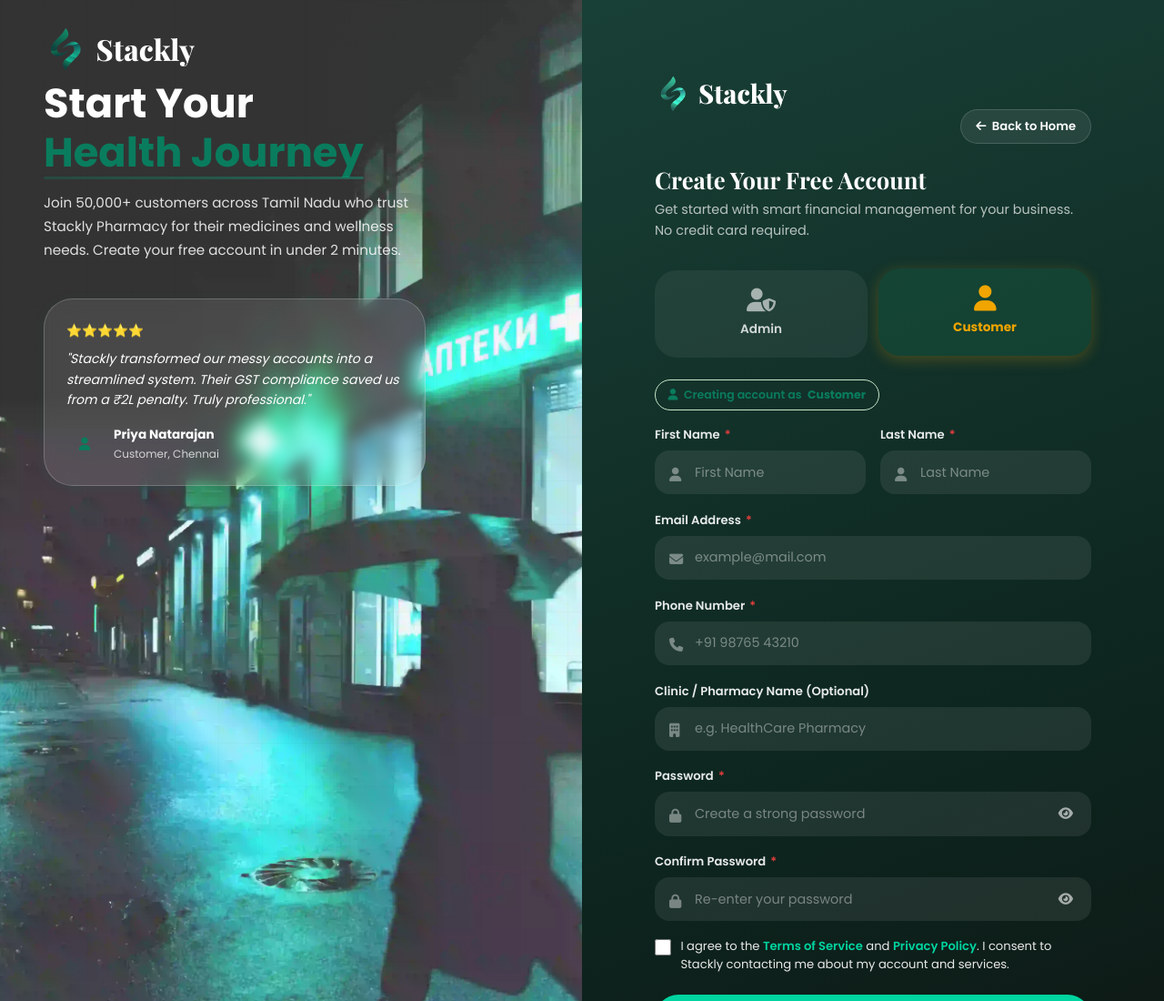
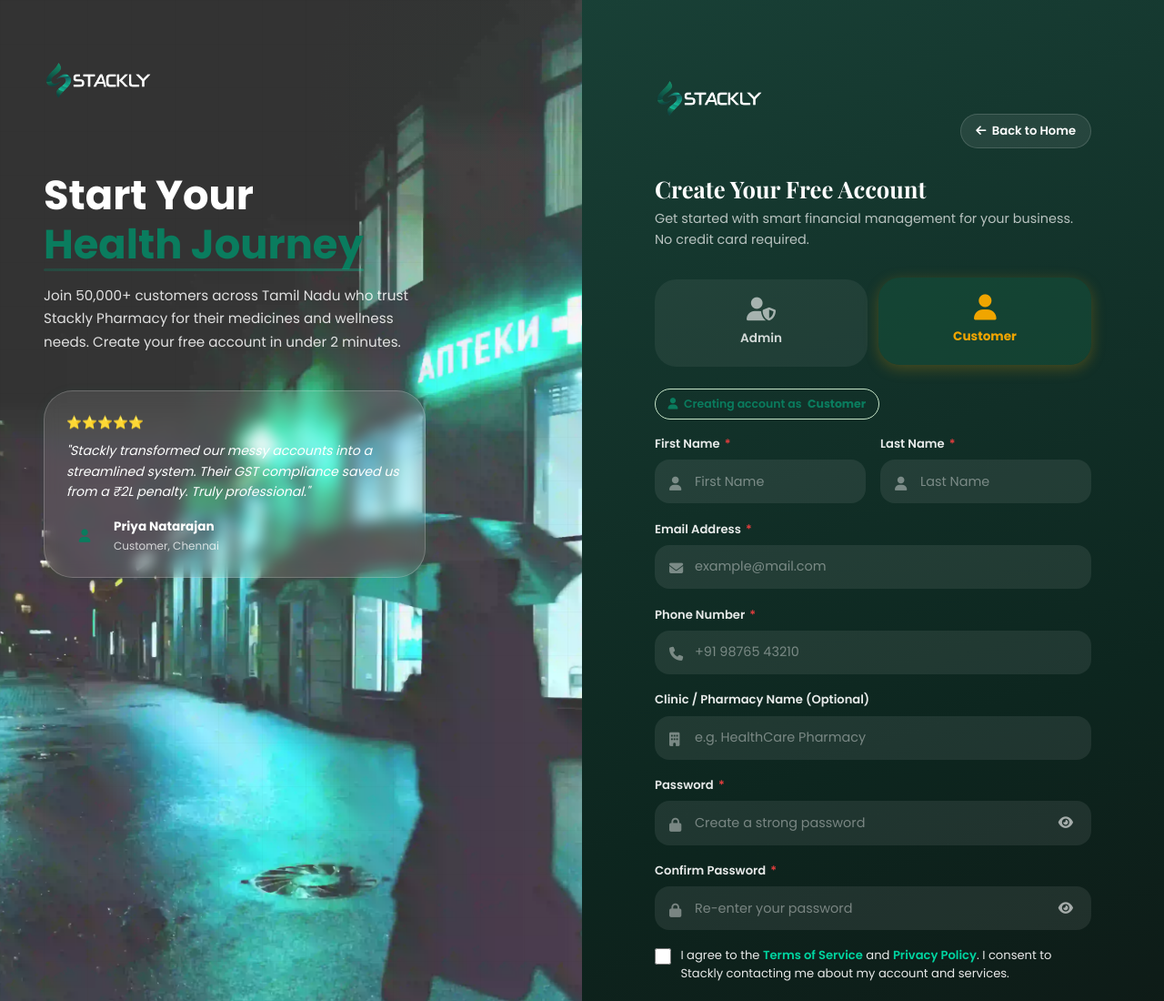
Before and after one commit to rajs266/Stackly-Online-Pharmacy, a plain HTML site: page signup.html in a window 1280 px wide. Shown: the top 1100 px of the page at 91% size. Drawn offline with nearby package versions, Linux system fonts and the light colour scheme.

Commit message:
Add files via upload

```diff
--- a/signup.html
+++ b/signup.html
@@ -868,10 +868,11 @@
     <div class="signup-visual__decor-circle signup-visual__decor-circle--2"></div>
 
     <div class="signup-visual__content">
-      <a href="index.html" class="signup-visual__logo" style="display: inline-flex; align-items: center; gap: 0.6rem; text-decoration: none;">
-        <img src="assets/top-logo.webp" alt="Stackly Logo" style="width: 48px; height: 48px; object-fit: contain;" />
-        <span style="font-family: 'Playfair Display', serif; font-size: 2rem; font-weight: 800; color: #ffffff;">Stackly</span>
-      </a>
+      <div class="signup-logo-wrap" style="width: 100%; display: flex; flex-direction: column; align-items: flex-start; margin-bottom: 2.5rem; gap: 0.75rem;">
+        <a href="index.html" class="signup-visual__logo">
+          <img src="assets/logo.webp" alt="Stackly" />
+        </a>
+      </div>
 
       <h2 class="signup-visual__tagline">
         Start Your<br><em>Health Journey</em>
@@ -901,9 +902,8 @@
 
       <div class="signup-form-box__header">
         <div style="display: flex; align-items: center; justify-content: space-between; width: 100%; margin-bottom: 1.5rem;">
-          <a href="index.html" class="signup-form-box__logo" style="margin-bottom: 0; display: inline-flex; align-items: center; gap: 0.5rem; text-decoration: none;">
-            <img src="assets/top-logo.webp" alt="Stackly Logo" style="width: 40px; height: 40px; object-fit: contain; filter: brightness(1.5) saturate(0.8);" />
-            <span style="font-family: 'Playfair Display', serif; font-size: 1.8rem; font-weight: 800; color: #ffffff;">Stackly</span>
+          <a href="index.html" class="signup-form-box__logo" style="margin-bottom: 0;">
+            <img src="assets/logo.webp" alt="Stackly" />
           </a>
           <a href="index.html" class="form-back-btn">
             <i class="fa-solid fa-arrow-left"></i> Back to Home
```
